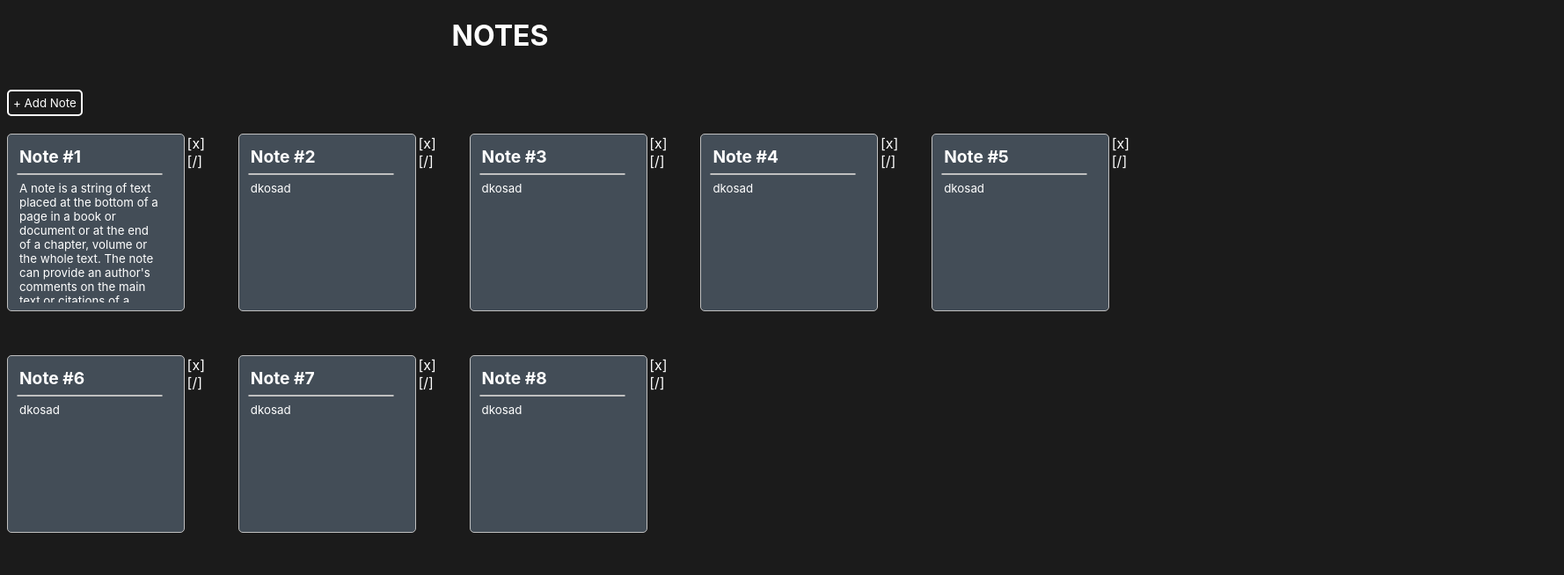
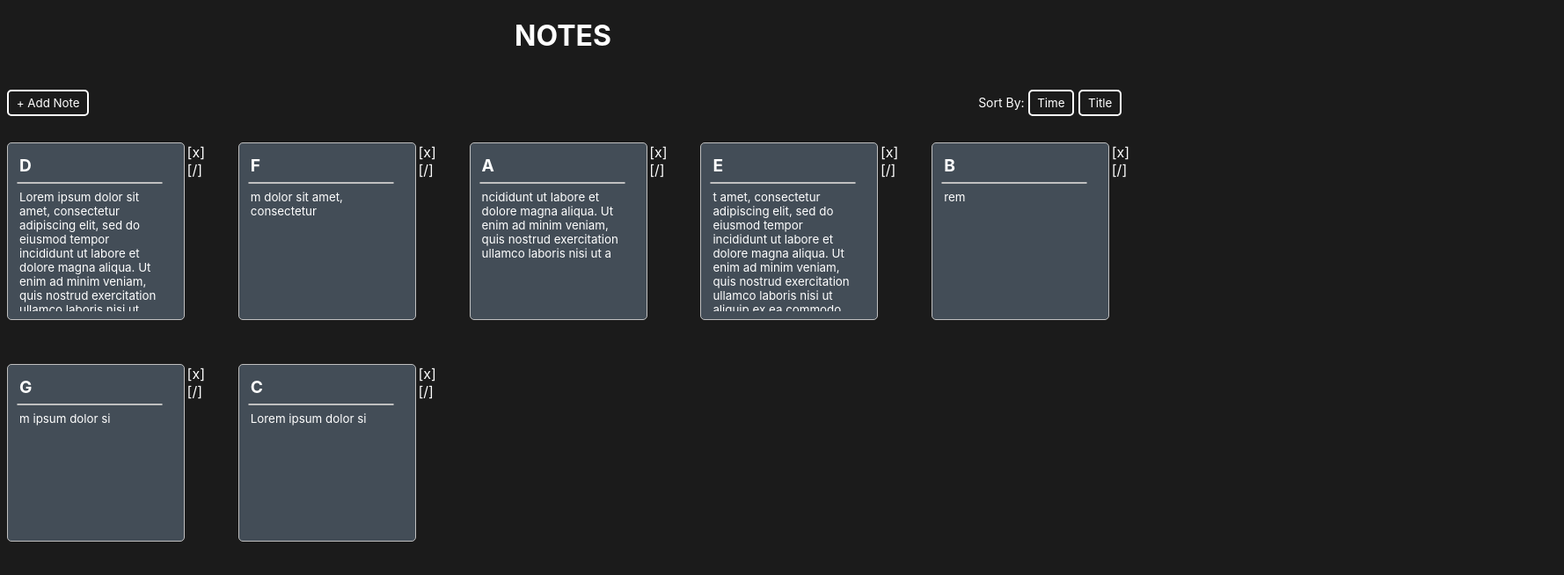
Before and after one commit to frontseat-astronaut/react-note-app, a React (Create React App) app: page / in a window 1280 px wide. Shown: the top 654 px of the page at 88% size, 1778 px wide, since content can reach past the window. Built offline with nearby package versions, Linux system fonts and the light colour scheme.

Commit message:
added sorting

```diff
--- a/src/App.css
+++ b/src/App.css
@@ -1,4 +1,4 @@
-.Heading, .TextInput, .titleTextLine, button, .NoteText, .NoteTitle, .DropdownOptions, a, .Note, .EditingNote {
+.Heading, .TextInput, .titleTextLine, button, .NoteText, .NoteTitle, .DropdownOptions, a, .Note, .EditingNote, .AppOptions {
   white-space: pre-wrap;
   color: white;
   background-color: transparent;
@@ -10,7 +10,8 @@
 
 .Heading {
   position: relative;
-  left: 40%;
+  text-align: center;
+  width: 100%;
 }
 
 ::-webkit-scrollbar {
@@ -18,10 +19,21 @@
   background: transparent;
 }
 
+.AddNoteOption{
+  position: absolute;
+}
+
+.SortOptions {
+  position: absolute;
+  right: 0%;
+  width: fit-content;
+  font-size: 14px;
+}
+
 .NotesGrid {
   display: grid;
   grid-gap: 50px;
-  grid-template-columns: repeat(auto-fit, minmax(200px, 1fr));
+  grid-template-columns: repeat(auto-fit, minmax(190px, 1fr));
 }
 
 .Note, .EditingNote {
--- a/src/App.js
+++ b/src/App.js
@@ -4,15 +4,16 @@ var Scroll = require('react-scroll');
 var ScrollElement = Scroll.Element;
 var scroller = Scroll.scroller;
 
+let loremIpsum = "Lorem ipsum dolor sit amet, consectetur adipiscing elit, sed do eiusmod tempor incididunt ut labore et dolore magna aliqua. Ut enim ad minim veniam, quis nostrud exercitation ullamco laboris nisi ut aliquip ex ea commodo consequat. Duis aute irure dolor in reprehenderit in voluptate velit esse cillum dolore eu fugiat nulla pariatur. Excepteur sint occaecat cupidatat non proident, sunt in culpa qui officia deserunt mollit anim id est laborum";
+
 let defaultNotes = [
-  "A note is a string of text placed at the bottom of a page in a book or document or at the end of a chapter, volume or the whole text. The note can provide an author's comments on the main text or citations of a reference work in support of the text.\nFootnotes are notes at the foot of the page while endnotes are collected under a separate heading at the end of a chapter, volume, or entire work. Unlike footnotes, endnotes have the advantage of not affecting the layout of the main text, but may cause inconvenience to readers who have to move back and forth between the main text and the endnotes.\nIn some editions of the Bible, notes are placed in a narrow column in the middle of each page between two columns of biblical text.",
-  "dkosad",
-  "dkosad",
-  "dkosad",
-  "dkosad",
-  "dkosad",
-  "dkosad",
-  "dkosad",
+  ["C", loremIpsum.slice(0, 20)],
+  ["G", loremIpsum.slice(4, 20)],
+  ["B", loremIpsum.slice(2, 5)],
+  ["E", loremIpsum.slice(20)],
+  ["A", loremIpsum.slice(80, 200)],
+  ["F", loremIpsum.slice(10, 40)],
+  ["D", loremIpsum],
 ];
 
 function Note(props) {
@@ -60,6 +61,7 @@ class App extends React.Component {
     super(props);
 
     this.createNote = this.createNote.bind(this);
+    this.changeOrder = this.changeOrder.bind(this);
     this.displayNotes = this.displayNotes.bind(this);
     this.handleNewNote = this.handleNewNote.bind(this);
     this.editNote = this.editNote.bind(this);
@@ -73,11 +75,17 @@ class App extends React.Component {
 
     let notes = {}
     for (let i = 0; i < defaultNotes.length; ++i)
-      notes[i] = this.createNote(`Note #${i+1}`, defaultNotes[i], false);
-    this.state = { "notes": notes, "totalNotesCounter": Object.keys(notes).length, "focusedNote": -1 };
+      notes[i] = this.createNote(defaultNotes[i][0], defaultNotes[i][1], false, i);
+    this.state = {
+      "notes": notes,
+      "totalNotesCounter": Object.keys(notes).length,
+      "focusedNote": -1,
+      "sortBy": "time",
+    };
   }
 
-  createNote(title, text, justCreated) {
+  createNote(title, text, justCreated, time) {
+    console.log(time);
     return {
       "title": title,
       "newTitle": "",
@@ -85,6 +93,7 @@ class App extends React.Component {
       "newText": "",
       "isTyping": (justCreated) ? true : false,
       "justCreated": justCreated,
+      "time": time,
     };
   }
 
@@ -109,17 +118,37 @@ class App extends React.Component {
     );
   }
 
+  changeOrder(value){
+    let fn = function (event){
+      this.setState({"sortBy": value});
+    }
+    return fn.bind(this);
+  }
+
   displayNotes() {
+    // comparison functions
+    let byTime = (a, b) => {return b[1].time-a[1].time};
+    let byTitle = (a, b) => {return (a[1].title<b[1].title)?-1:1}; // lexicographic compare
+
+    let sortFn;
+    switch(this.state.sortBy){
+      case "title": sortFn = byTitle; break;
+      default: sortFn = byTime;
+    }
+
+    let arrNotes = Array.from(Object.entries(this.state.notes));
+    arrNotes.sort(sortFn);
+
     return (
       <div className="NotesGrid">
-        {Object.entries(this.state.notes).map(this._toJSXNote)}
+        {arrNotes.map(this._toJSXNote)}
       </div>
     );
   }
 
   handleNewNote(event) {
     this.setState((state) => {
-      let note = this.createNote("", "", true);
+      let note = this.createNote("", "", true, state.totalNotesCounter);
       let notes = state.notes;
       notes[state.totalNotesCounter] = note;
       return { "notes": notes, "totalNotesCounter": state.totalNotesCounter + 1, "focusedNote": state.totalNotesCounter};
@@ -198,10 +227,15 @@ class App extends React.Component {
       <div className="App">
         <h1 className="Heading">NOTES</h1>
         <br />
-        <button onClick={this.handleNewNote}>
-          + Add Note
-        </button>
-        <br /> <br />
+        <div className="AppOptions">
+          <button className="AddNoteOption" onClick={this.handleNewNote}> + Add Note </button>
+          <div className="SortOptions">
+            Sort By:&nbsp;
+            <button onClick={this.changeOrder("time")}> Time </button>
+            <button onClick={this.changeOrder("title")}> Title </button>
+          </div>
+        </div>
+        <br /> <br /> <br />
         {this.displayNotes()}
       </div>
     );
```
